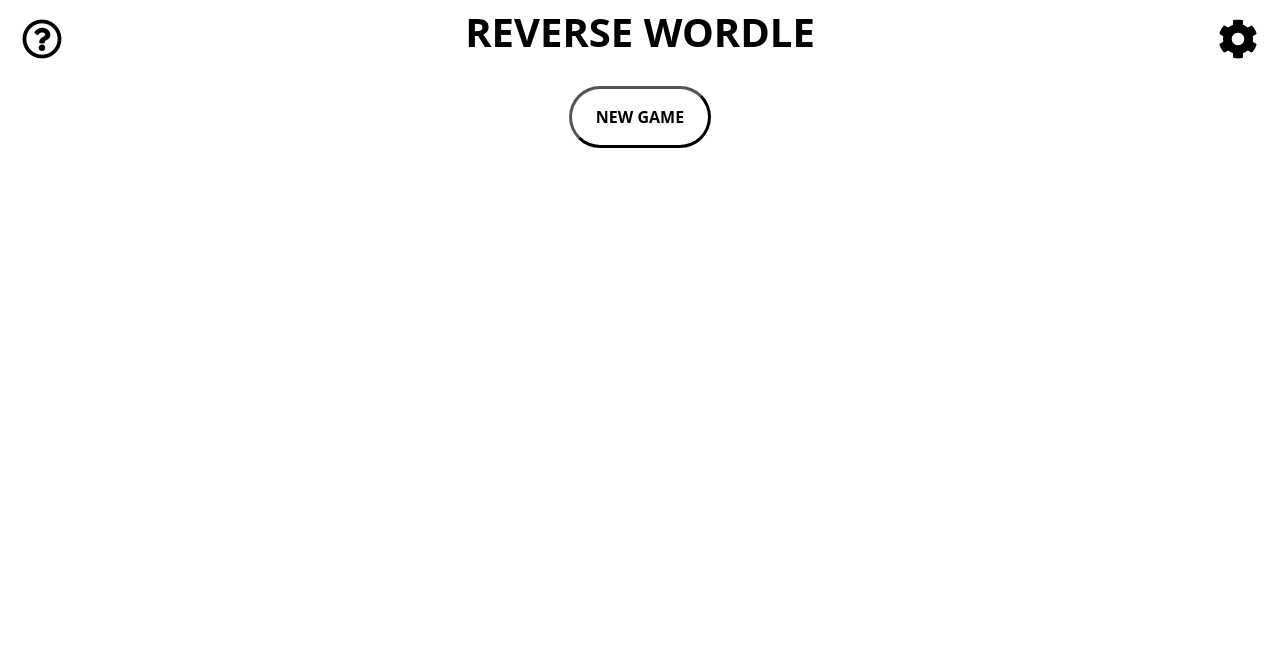
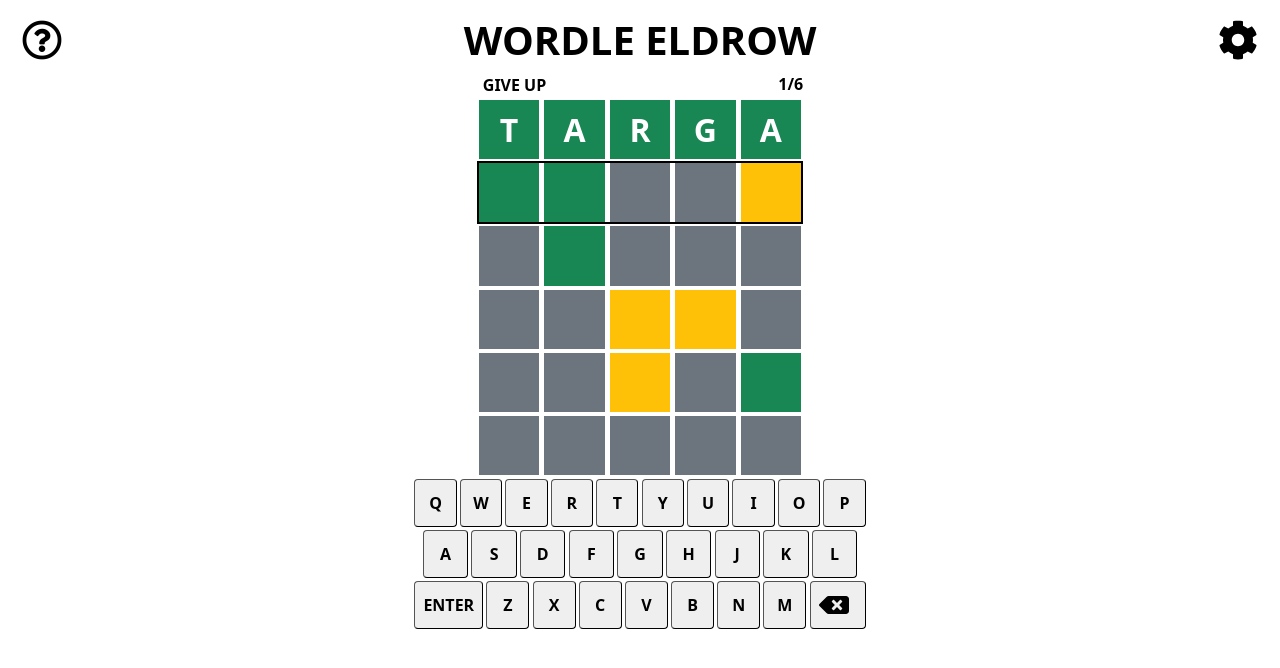
Before and after one commit to Penguinfami/reverse-wordle, a React (Create React App) app: page / in a window 1280 px wide. Shown: the top 668 px of the page. Built offline with nearby package versions, Linux system fonts and the light colour scheme.

Commit message:
Finish functionality and general design

```diff
--- a/src/App.css
+++ b/src/App.css
@@ -1,5 +1,6 @@
 .App {
   text-align: center;
+  min-height: 100vh;
 }
 
 .wordRow {
@@ -39,7 +40,7 @@
 .modalClose {
   position: absolute;
   top: 3%;
-  right: 1%;
+  right: 2%;
 }
 
 .headerModal {
@@ -47,14 +48,21 @@
   max-width: 600px;
 }
 
-/**.currentRow::after {
-  content: '\f0a8';
-  font-family: 'Font Awesome 5 Free';
-  font-weight: 900;
-  z-index: 1000;
-  position: relative;
-  left: 1rem;
-}**/
+.letterTile {
+  margin: auto 0.1rem;
+}
+
+.letterTile:first-child{
+  margin-left: 0 !important;
+}
+
+.letterTile:last-child{
+  margin-right: 0 !important;
+}
+
+.currentRow {
+  border-color:rgb(0, 0, 0);
+}
 
 @media only screen and (max-width: 600px) {
   .keyboard, .wordBoard{
--- a/src/App.js
+++ b/src/App.js
@@ -5,6 +5,7 @@ import Keyboard from './components/Keyboard';
 import HeaderOptions from './components/HeaderOptions';
 import Settings from './components/Settings';
 import Info from './components/Info';
+import RevealAnswers from './components/RevealAnswers';
 import 'bootstrap/dist/css/bootstrap.min.css';
 import Modal from 'react-modal';
 import modals from './data/modals';
@@ -24,6 +25,7 @@ function App() {
   const [allCombinations, setAllCombinations] = useState([]);
   const [textModals, toggleModals] = useState(modals);
   const [settingsOpen, toggleSettings] = useState(false);
+  const [answersOpen, toggleAnswers] = useState(false);
   const [infoOpen, toggleInfo] = useState(false);
   const [modalMessage, setModalMessage] = useState('');
   const [currentRow, setCurrentRow] = useState(-1);
@@ -32,13 +34,11 @@ function App() {
   function generateCombinations (){
     let arr = []
     generateCombinationsAdd("", arr);
-    console.log(arr);
     setAllCombinations(arr);
   }
 
   function generateCombinationsAdd(current = "", arr){
     if (current.length === gameData.wordLength){
-      //console.log(`${current}\n`);
       arr.push(current);
     } else {
       generateCombinationsAdd(`${current}${gameData.symbols.green}`, arr);
@@ -56,15 +56,17 @@ function App() {
 
   const checkWordValidity = () => {
     if (typedWord.length !== gameData.wordLength) return false;
-    if (possibleWords.indexOf(typedWord) === -1) return false;
+    if (possibleWords.indexOf(typedWord) === -1) {
+      openModal("invalidWord");
+      return false;
+    }
     if (roundWordsUsed.indexOf(typedWord) !== -1) return false;
     if (roundCombinations[currentRow].answers.indexOf(typedWord) !== -1){
-      console.log("Next row");
       setRoundWordsUsed([...roundWordsUsed, typedWord]);
       setCurrentRow(currentRow + 1);
       setTypedWord('');
     } else {
-      // stuff
+      openModal("incorrectWord");
     }
 
   }
@@ -135,41 +137,24 @@ function App() {
           break;
       }
     }
-    //console.log(combo);
     return true;
   }
 
-  useEffect(()=>{
-    generateCombinations();
-    //newGame();
-  }, []);
-
-  useEffect(() => {
-    if (gameWord.length === 0) return;
-    getValidCombinations();
-    setCurrentRow(0);
-    setGameStarted(true);
-    setGameOver(false);
-  }, [gameWord]);
 
   const getValidCombinations = () =>{
     let validCombinations = [];
 
-    for (let i = 0; i < allCombinations.length; i++){ // guarantee at least 2 possible answers to not make it too difficult
+    for (let i = 0; i < allCombinations.length; i++){ // guarantee at least 7 possible answers to not make it too difficult
       let possibleAnswers = getPossibleComboAnswers(allCombinations[i]);
-      if (possibleAnswers.length > 1) validCombinations.push({combo: allCombinations[i], answers: possibleAnswers});
+      if (possibleAnswers.length > 6) validCombinations.push({combo: allCombinations[i], answers: possibleAnswers});
     }
 
     let validCombosLength = validCombinations.length;
-    console.log(validCombosLength);
     for (let i = 0; i < (validCombosLength - 5); i++){
       let randomIndex = Math.floor(Math.random() * validCombinations.length);
       validCombinations.splice(randomIndex, 1);
     }
 
-    for (let i = 0; i < validCombinations.length; i++){
-      console.log(`${validCombinations[i].combo} ${validCombinations[i].answers}\n`);
-    }
     setRoundCombinations(validCombinations);
     let setup = {originalWord: gameWord, rows : []};
     for (let i = 0; i < validCombinations.length; i++){
@@ -180,26 +165,17 @@ function App() {
         key: i,
         word: "",
       })
-      console.log(gameWord);
-
     }
     setBoardSetup(setup);
   }
 
   const onType = (key) => {
-    console.log(key)
-    console.log(typedWord);
     let newWord = typedWord + key;
     if (newWord.length <= gameData.wordLength){
       setTypedWord(newWord)
-      console.log(newWord)
-
     }
   }
 
-  const onEnter = () => {
-
-  }
 
   const onBackspace = () => {
     if (typedWord.length > 0){
@@ -215,25 +191,71 @@ function App() {
   useEffect(()=>{
 
     if (currentRow >= roundCombinations.length && currentRow > 0){
-      console.log("SUCCESS!");
       toggleModals(modals.map((modal) => modal.role === 'success' ? {...modal, visible: true} : modal));
       setGameOver(true);
     }
   }, [currentRow])
 
+  useEffect(()=>{
+    generateCombinations();
+    newGame();
+  }, []);
+
+  useEffect(() => {
+    if (gameWord.length === 0) return;
+    getValidCombinations();
+    setCurrentRow(0);
+    setGameStarted(true);
+    setGameOver(false);
+  }, [gameWord]);
+
+  const openModal = (role) => {
+    let newModals = textModals.map((modal) => modal.role === role ? {...modal, visible: true} : modal );
+    console.log(newModals);
+    toggleModals(newModals);
+  }
+
   const closeModal = () => {
-    console.log("closing");
     let newModals = textModals.map((modal) => modal.visible ? {...modal, visible: false} : modal );
-    console.log(newModals);
     toggleModals(newModals);
 
   }
 
+  const giveUp = () => {
+    toggleAnswers(true);
+    setGameOver(true);
+  }
+
 
   return (
-    <div style={{color: darkMode ? '#d6d6d6' : 'black', backgroundColor: darkMode ? '#3E3E3E' : 'white'}} className={`App p-2 vh-100`}>
+    <div style={{color: darkMode ? '#d6d6d6' : 'black', backgroundColor: darkMode ? '#3E3E3E' : 'white'}}
+    className={`App p-2 `}>
       {textModals.map(
-        (modal) => modal.visible ? <Modal isOpen={modal.visible} ariaHideApp={false}><h1>{modal.title}{`${modal.visible}`}</h1><h5>{modal.content}</h5> <button onClick={() => closeModal()}>Close</button></Modal> : null)
+        (modal) =>
+          <Modal isOpen={modal.visible} ariaHideApp={false}
+            style={{
+              overlay: {
+                background: "none",
+                display: "flex",
+                flexDirection: "column",
+                justifyContent: "center",
+                borderColor: "none"
+              },
+              content: {
+                background: darkMode ? '#676767' : 'white',
+                color: darkMode ? '#dadada' : 'black',
+                height: "10rem",
+                width: "80%",
+                maxWidth: "17rem",
+                margin: "8rem auto",
+                alignSelf: "center"
+              }
+            }} >
+            <h4 className="text-center px-1 mt-3">{modal.title}</h4>
+            <button style={{color: darkMode ? '#dadada' : 'black'}} className="modalClose headerButton border-0 fs-2" onClick={() => closeModal()}><i class="far fa-times-circle"></i></button>
+            <h6 className="px-1 text-center">{modal.content}</h6>
+          </Modal>
+        )
       }
       <Modal className="headerModal" isOpen={settingsOpen} ariaHideApp={false}
         style={{
@@ -265,8 +287,24 @@ function App() {
         <button style={{color: darkMode ? '#d6d6d6' : 'black'}} className="modalClose headerButton border-0 fs-1" onClick={() => toggleInfo(false)}><i class="far fa-times-circle"></i></button>
         </Modal>
 
+      <Modal className="headerModal" isOpen={answersOpen} ariaHideApp={false}
+        style={{
+          overlay: {
+            background: `${darkMode ? '#3E3E3E' : 'white'}`
+          },
+          content: {
+            background: `${darkMode ? '#3E3E3E' : 'white'}`,
+            marginTop: "3rem",
+            minHeight: "75vh"
+          }
+        }}
+      >
+        <RevealAnswers gameWord={gameWord} darkMode={darkMode} combinations={roundCombinations} setup={boardSetup} currentRow={currentRow} statuses={gameData.symbols}/>
+        <button style={{color: darkMode ? '#d6d6d6' : 'black'}} className="modalClose headerButton border-0 fs-1" onClick={() => toggleAnswers(false)}><i class="far fa-times-circle"></i></button>
+      </Modal>
+
       <HeaderOptions darkMode={darkMode} toggleSettings={toggleSettings} toggleInfo={toggleInfo} />
-      {gameStarted ? <WordBoard darkMode={darkMode} setup={boardSetup} currentRow={currentRow} typedWord={typedWord} statuses={gameData.symbols}/> : null}
+      {gameStarted ? <WordBoard giveUp={giveUp} gameOver={gameOver} gameStarted={gameStarted} darkMode={darkMode} setup={boardSetup} currentRow={currentRow} typedWord={typedWord} statuses={gameData.symbols}/> : null}
       { gameOver ?
       <button
           className="rounded-pill border-3 px-4 py-3 my-3"
--- a/src/components/HeaderOptions.jsx
+++ b/src/components/HeaderOptions.jsx
@@ -13,7 +13,7 @@ const HeaderOptions = (props) => {
         }>
             <i className="far fa-question-circle"></i>
         </button>
-        <h1>REVERSE WORDLE</h1>
+        <h1 className="appHeader mt-2">WORDLE ELDROW</h1>
         <button
         style={{color: props.darkMode ? '#d6d6d6' : 'black', backgroundColor: props.darkMode ? '#3E3E3E' : 'white'}}
             className="headerButton border-0 fs-1"
--- a/src/components/Info.jsx
+++ b/src/components/Info.jsx
@@ -3,7 +3,7 @@ const Info = (props) => {
   return (
     <div style={{color: props.darkMode ? '#d6d6d6' : 'black', backgroundColor: props.darkMode ? '#3E3E3E' : 'white'}}
         className="d-flex px-2 py-4 flex-column align-items-center">
-        <h1>How To Play</h1>
+        <h1>HOW TO PLAY</h1>
 
         <div className="text-start p-2 d-flex flex-column">
             <span>A spin on the hit game WORDLE.</span>
@@ -14,7 +14,8 @@ const Info = (props) => {
         </div>
 
         <div className="examples p-2 text-center">
-            <h3>Examples</h3>
+            <h3>EXAMPLE</h3>
+            <h4>   </h4>
 
             <h5>The word is ALONE</h5>
             <div className="d-flex flex-row mb-3">
--- a/src/components/Keyboard.jsx
+++ b/src/components/Keyboard.jsx
@@ -1,18 +1,37 @@
+import { useEffect, useCallback } from 'react';
 import { FontAwesomeIcon } from "@fortawesome/react-fontawesome"
 import { faBackspace } from "@fortawesome/free-solid-svg-icons"
 const Keyboard = (props) => {
+
+  const handleKeyDown = useCallback((e) => {
+
+      let key =  `${e.key.toLowerCase()}`;
+      if (key >= 'a' && key <= 'z' && key.length === 1){
+        props.onType(key)
+      } else if (key === 'enter'){
+        props.onEnter()
+      } else if (key === 'backspace'){
+        props.onBack();
+      }
+  },[props.onEnter, props.onType, props.onBack]);
+
+  useEffect(()=>{
+    window.addEventListener('keydown', handleKeyDown)
+    return () => window.removeEventListener('keydown', handleKeyDown)
+  },[handleKeyDown])
+
   return (
     <div className="keyboard d-flex flex-column align-items-stretch">
         { props.keys.map((row, rowNumber) =>
         <div
           className="keyboardRow d-flex flex-row justify-content-center">
-            {rowNumber === props.keys.length - 1 ? <button style={{color: props.darkMode ? '#d6d6d6' : 'black'}} className={`${props.darkMode ? 'bg-secondary' : ''} border-1 px-3 rounded keyboardKey`} onClick={() => props.onEnter()}>ENTER</button> : null}
+            {rowNumber === props.keys.length - 1 ? <button style={{color: props.darkMode ? '#d6d6d6' : 'black'}} className={`${props.darkMode ? 'bg-secondary' : ''} border-1 px-2 rounded keyboardKey`} onClick={() => props.onEnter()}>ENTER</button> : null}
             {row.map(
                 (symbol) =>
                     <button key={symbol} style={{color: props.darkMode ? '#d6d6d6' : 'black'}} className={`${props.darkMode ? 'bg-secondary' : ''} keyboardKey border-1 rounded keyboardLetter text-capitalize`} onClick={() => props.onType(symbol)}>{symbol}</button>
                 )}
             {rowNumber === props.keys.length - 1 ?
-              <button style={{color: props.darkMode ? '#d6d6d6' : 'black'}} className={`keyboardKey ps-3 pe-4 fs-4 border-1 rounded ${props.darkMode ? 'bg-secondary' : ''}`} onClick={() => props.onBack()}>
+              <button style={{color: props.darkMode ? '#d6d6d6' : 'black'}} className={`keyboardKey ps-2 pe-3 fs-4 border-1 rounded ${props.darkMode ? 'bg-secondary' : ''}`} onClick={() => props.onBack()}>
                 <FontAwesomeIcon icon={faBackspace}/>
               </button>
               : null}
--- /dev/null
+++ b/src/components/RevealAnswers.jsx
@@ -0,0 +1,44 @@
+import LetterTile from './LetterTile'
+
+const RevealAnswers = (props) => {
+const toTile = (status, symbol, id) => {
+    switch(status){
+        case props.statuses.green:
+            return<LetterTile id={`${id}`} symbol={symbol} cols={props.setup.originalWord.length} status="bg-success"/>
+        case props.statuses.yellow:
+            return<LetterTile id={`${id}`} symbol={symbol} cols={props.setup.originalWord.length} status="bg-warning"/>
+        case props.statuses.grey:
+            return<LetterTile id={`${id}`} symbol={symbol} cols={props.setup.originalWord.length} status="bg-secondary"/>
+    }
+
+}
+  return (
+    <div className="text-center p-2"
+        style={{color: props.darkMode ? '#d6d6d6' : 'black', backgroundColor: props.darkMode ? '#3E3E3E' : 'white'}}
+    >
+        <h2 className="mb-0">Possible Answers for `{props.gameWord}`</h2>
+        <div>
+            {props.combinations.map(
+                (row) =>
+                <div key={row.combo} className="mt-3">
+                    <div
+                        className={`wordRow justify-content-center border-2 d-flex flex-row `}>{row.combo.split('').map((tile, index) => toTile(tile, '', index))}
+                    </div>
+                    <div className="text-center lh-1">
+                        {row.answers.length < 10 ?
+                            row.answers.map((answer, index) =>
+                                `${answer}${index < row.answers.length - 1 ? ', ' : ''}`)
+                        :
+                            row.answers.map((answer, index) => index < 10 ?
+                            `${answer}${index < 9 ? ', ' : ''}`
+                            : '')
+                        }
+                    </div>
+                </div>
+            )}
+        </div>
+    </div>
+  );
+};
+
+export default RevealAnswers;
--- a/src/components/Settings.jsx
+++ b/src/components/Settings.jsx
@@ -7,11 +7,7 @@ const Settings = (props) => {
         <h1>Settings</h1>
         <div className="settingsOption">
             <div className="d-flex mt-3 align-items-baseline">
-                {props.darkMode
-                    ? <input checked onChange={() => props.toggleDarkMode(!props.darkMode)} className="mx-2" type="checkbox" name="themeToggle"></input>
-                    : <input onChange={() => props.toggleDarkMode(!props.darkMode)} className="mx-2" type="checkbox" name="themeToggle"></input>
-
-                }
+                <input checked={props.darkMode ? true : false} onChange={() => props.toggleDarkMode(!props.darkMode)} className="mx-2" type="checkbox" name="themeToggle"></input>
                 <h5>Dark Mode</h5>
             </div>
         </div>
--- a/src/components/WordBoard.jsx
+++ b/src/components/WordBoard.jsx
@@ -17,6 +17,26 @@ const WordBoard = (props) => {
 
     return (
         <div className="wordBoard mx-auto d-flex flex-column">
+            <div className="wordBoardTiles d-flex justify-content-between p-0">
+                {!props.gameOver ?
+                <button
+                className="rounded-pill border-0"
+                onClick={() => props.gameStarted ? props.giveUp() : null}
+                style={{color: props.darkMode ? '#d6d6d6' : 'black', backgroundColor: props.darkMode ? '#3A3A3E' : 'white'}}>
+                    GIVE UP
+                </button>
+                : props.gameStarted ?
+                <button
+                    className="rounded-pill border-0"
+                    onClick={() => props.giveUp() }
+                    style={{color: props.darkMode ? '#d6d6d6' : 'black', backgroundColor: props.darkMode ? '#3A3A3E' : 'white'}}>
+                        VIEW POSSIBLE ANSWERS
+                </button>
+                : null
+                }
+
+                {props.gameStarted ? <h6 className="lh-base mb-0">{props.currentRow + 1}/6</h6> : null}
+            </div>
             <div  key="originalWord" className="wordRow border-2 d-flex justify-content-center">
                 { props.setup.originalWord.split('').map((letter, index) => toTile(props.statuses.green, letter, index))}
             </div>
```
Also changed, not shown: src/data/modals.js (+6 -5 lines).
